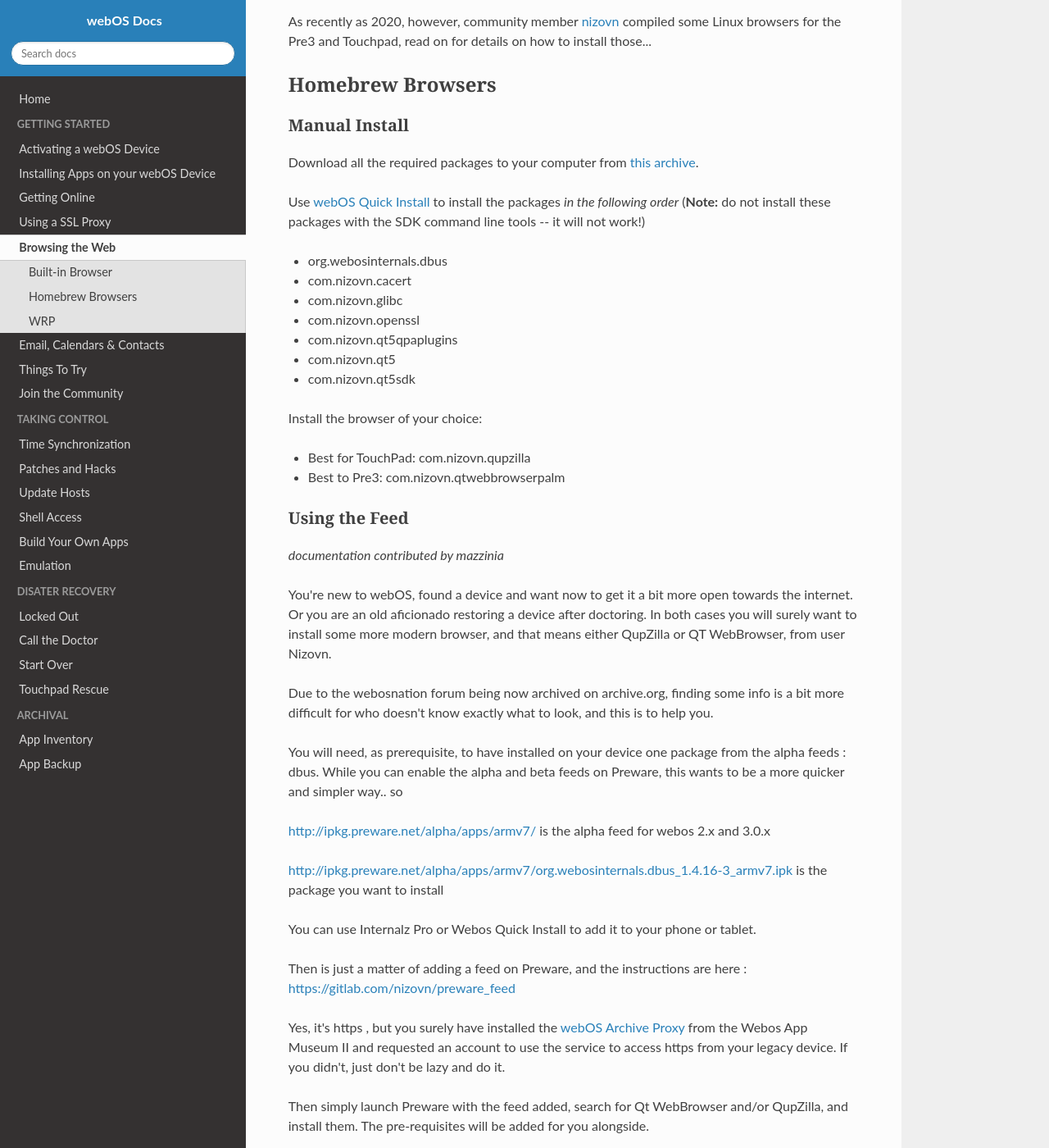
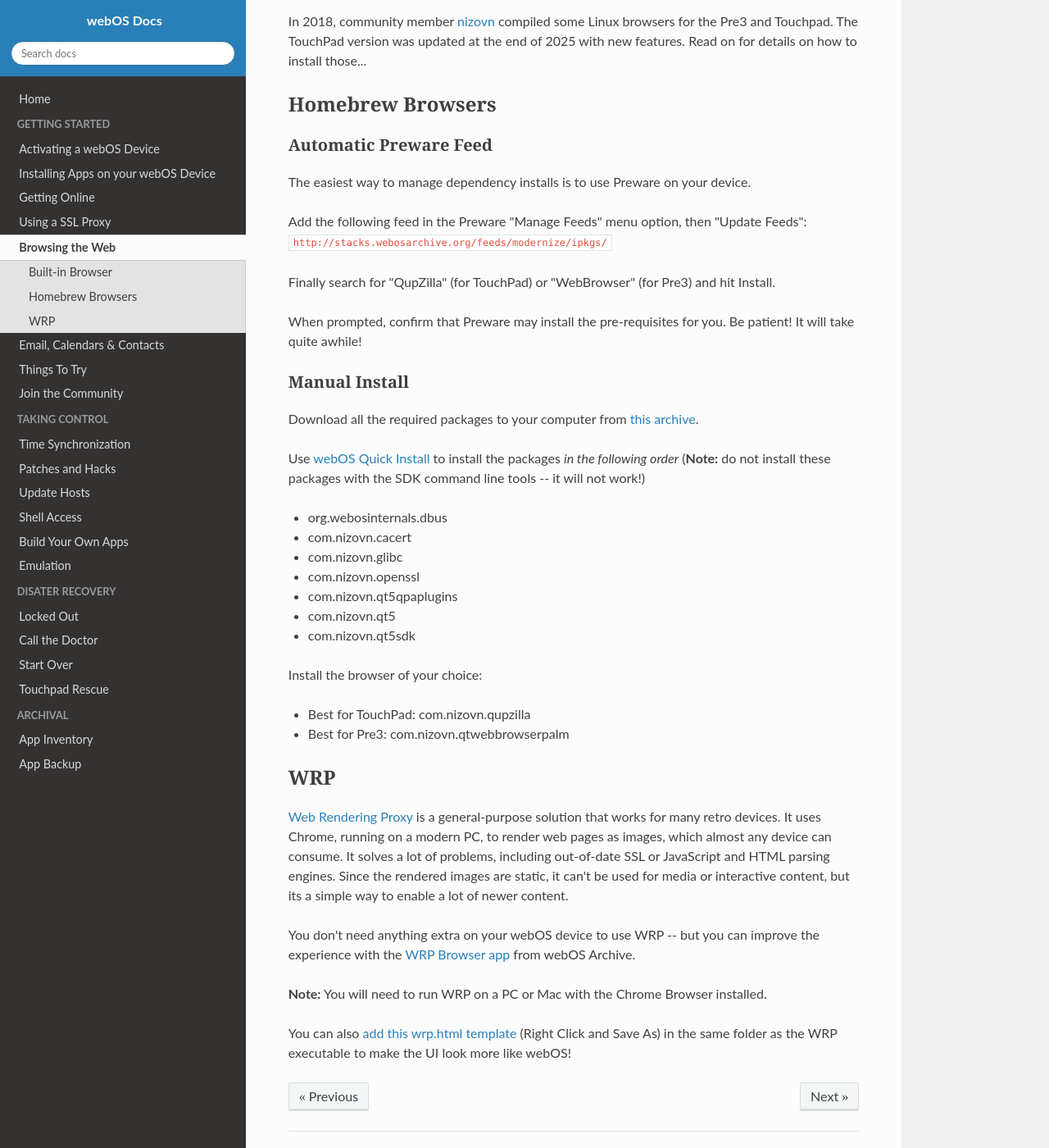
Before and after one commit to webOSArchive/webos-docs, an MkDocs documentation site: the page built from docs/browsers.md, in a window 1280 px wide and 1400 px high, scrolled down 441 px. Shown: the whole window at 82% size. Built offline with MkDocs 1.6.1, drawn with Linux system fonts in a browser that asks for light colours; nearby versions of some CDN libraries; some web fonts are replaced; library files that are not in the unit come from our copies; some of the changed text lies outside the part shown.

Commit message:
update text

```diff
--- a/docs/browsers.md
+++ b/docs/browsers.md
@@ -8,9 +8,20 @@ Most of the web has moved to HTTPS, using an encryption that webOS doesn't suppo
 
 The next problem is harder -- the browser engine that was built-in back in 2011 (or earlier) is missing some modern features. As a result some pages will not display properly, not display at all, or encourage you to upgrade your browser, then refuse to let you proceed. In these cases, you might consider getting the content over [RSS](thingstotry.md#alternatives).
 
-As recently as 2020, however, community member <a href="https://gitlab.com/nizovn" target="_blank">nizovn</a> compiled some Linux browsers for the Pre3 and Touchpad, read on for details on how to install those...
+In 2018, community member <a href="https://gitlab.com/nizovn" target="_blank">nizovn</a> compiled some Linux browsers for the Pre3 and Touchpad. The TouchPad version was updated at the end of 2025 with new features. Read on for details on how to install those...
 
 ## Homebrew Browsers
+
+### Automatic Preware Feed
+
+The easiest way to manage dependency installs is to use Preware on your device.
+
+Add the following feed in the Preware "Manage Feeds" menu option, then "Update Feeds":
+`http://stacks.webosarchive.org/feeds/modernize/ipkgs/`
+
+Finally search for "QupZilla" (for TouchPad) or "WebBrowser" (for Pre3) and hit Install.
+
+When prompted, confirm that Preware may install the pre-requisites for you. Be patient! It will take quite awhile!
 
 ### Manual Install
 
@@ -29,38 +40,7 @@ Use [webOS Quick Install](appstores.md#run-wosqi-on-your-computer) to install th
 Install the browser of your choice:
 
 * Best for TouchPad: com.nizovn.qupzilla
-* Best to Pre3: com.nizovn.qtwebbrowserpalm
-
-### Using the Feed
-
-*documentation contributed by mazzinia*
-
-You're new to webOS, found a device and want now to get it a bit more open towards the internet. Or you are an old
-aficionado restoring a device after doctoring. In both cases you will surely want to install some more modern browser,
-and that means either QupZilla or QT WebBrowser, from user Nizovn.
-
-Due to the webosnation forum being now archived on archive.org, finding some info is a bit more difficult for who
-doesn't know exactly what to look, and this is to help you.
-
-You will need, as prerequisite, to have installed on your device one package from the alpha feeds : dbus.
-While you can enable the alpha and beta feeds on Preware, this wants to be a more quicker and simpler way.. so
-
-<a href="http://ipkg.preware.net/alpha/apps/armv7/" target="_blank">http://ipkg.preware.net/alpha/apps/armv7/</a>  is the alpha feed for webos 2.x and 3.0.x
-
-<a href="http://ipkg.preware.net/alpha/apps/armv7/org.webosinternals.dbus_1.4.16-3_armv7.ipk" target="_blank">http://ipkg.preware.net/alpha/apps/armv7/org.webosinternals.dbus_1.4.16-3_armv7.ipk</a> is the package you want to install
-
-You can use Internalz Pro or Webos Quick Install to add it to your phone or tablet.
-
-Then is just a matter of adding a feed on Preware, and the instructions are here :
-<a href="https://gitlab.com/nizovn/preware_feed" target="_blank">https://gitlab.com/nizovn/preware_feed</a>
-
-Yes, it's https , but you surely have installed the [webOS Archive Proxy](proxysetup.md) from the Webos App Museum II and requested
-an account to use the service to access https from your legacy device. If you didn't, just don't be lazy and do it.
-
-Then simply launch Preware with the feed added, search for Qt WebBrowser and/or QupZilla, and install them. The
-pre-requisites will be added for you alongside.
-
-And welcome to internet.
+* Best for Pre3: com.nizovn.qtwebbrowserpalm
 
 ## WRP
 
@@ -68,6 +48,6 @@ And welcome to internet.
 
 You don't need anything extra on your webOS device to use WRP -- but you can improve the experience with the <a href="https://appcatalog.webosarchive.org/app/WRPBrowser" target="_blank">WRP Browser app</a> from webOS Archive.
 
-However, you will need to run WRP on a PC or Mac with the Chrome Browser installed.
+**Note:** You will need to run WRP on a PC or Mac with the Chrome Browser installed.
 
 You can also <a href="http://stacks.webosarchive.org/wrp-browser/wrp.html" target="_blank">add this wrp.html template</a> (Right Click and Save As) in the same folder as the WRP executable to make the UI look more like webOS!
```
Also changed, not shown: docs/thingstotry.md (+1 -1 lines).
